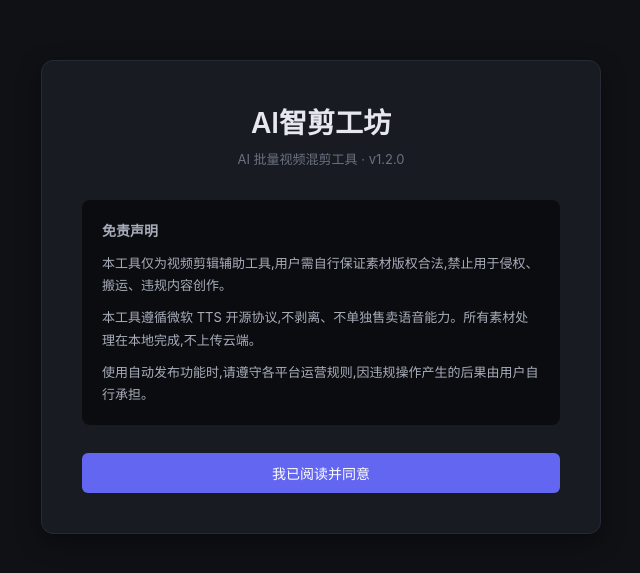
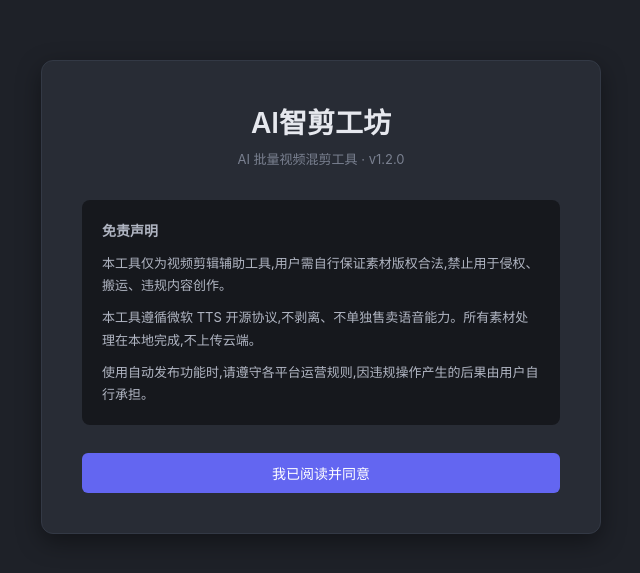
Before and after one commit to JACK-AI-20260531/JackVideoFusion, a Vue app: page /#/material-process in a window 1280 px wide. Shown: the part 103-676 px from the top of the page, without its empty margins (319-959 px from the left). Built offline with nearby package versions, Linux system fonts and the light colour scheme.

Commit message:
style: 调亮深色主题背景色,缓解纯黑压抑感

```diff
--- a/src/renderer/styles/variables.less
+++ b/src/renderer/styles/variables.less
@@ -4,23 +4,23 @@
  * 用户偏好:避免大量绿色、弱化状态色块、保留视觉记忆点
  */
 
-// ===== 背景层级 =====
-@color-bg-base: #0f1115;         // 应用底色
-@color-bg-elevated: #181b22;     // 卡片/面板
-@color-bg-sunken: #0a0c10;       // 凹陷区(日志/输入框)
-@color-bg-hover: #1f2330;        // hover 态
+// ===== 背景层级(中深灰,避免纯黑压抑感) =====
+@color-bg-base: #1e2128;         // 应用底色
+@color-bg-elevated: #282c35;     // 卡片/面板
+@color-bg-sunken: #16181d;       // 凹陷区(日志/输入框)
+@color-bg-hover: #323642;        // hover 态
 
 // ===== 文字层级 =====
 @color-text-primary: #e6e8ee;
-@color-text-secondary: #a8adba;
-@color-text-tertiary: #6b7180;
-@color-text-disabled: #4a4f5c;
+@color-text-secondary: #b0b5c2;
+@color-text-tertiary: #7a8090;
+@color-text-disabled: #525866;
 
 // ===== 主色(靛蓝,清新调) =====
 @color-accent: #6366f1;
 @color-accent-hover: #7c7ff5;
 @color-accent-active: #5457e6;
-@color-accent-soft: rgba(99, 102, 241, 0.12);
+@color-accent-soft: rgba(99, 102, 241, 0.14);
 
 // ===== 状态色(克制度高,仅状态指示用) =====
 @color-success: #5b9bd5;         // 用蓝灰替代刺眼绿色
@@ -29,9 +29,9 @@
 @color-info: #6b8eb5;
 
 // ===== 边框 =====
-@color-border-subtle: #252a35;
-@color-border-default: #2e3442;
-@color-border-strong: #3a4150;
+@color-border-subtle: #333945;
+@color-border-default: #3d4453;
+@color-border-strong: #4a5263;
 
 // ===== 阴影(克制) =====
 @shadow-sm: 0 1px 2px rgba(0, 0, 0, 0.25);
```
